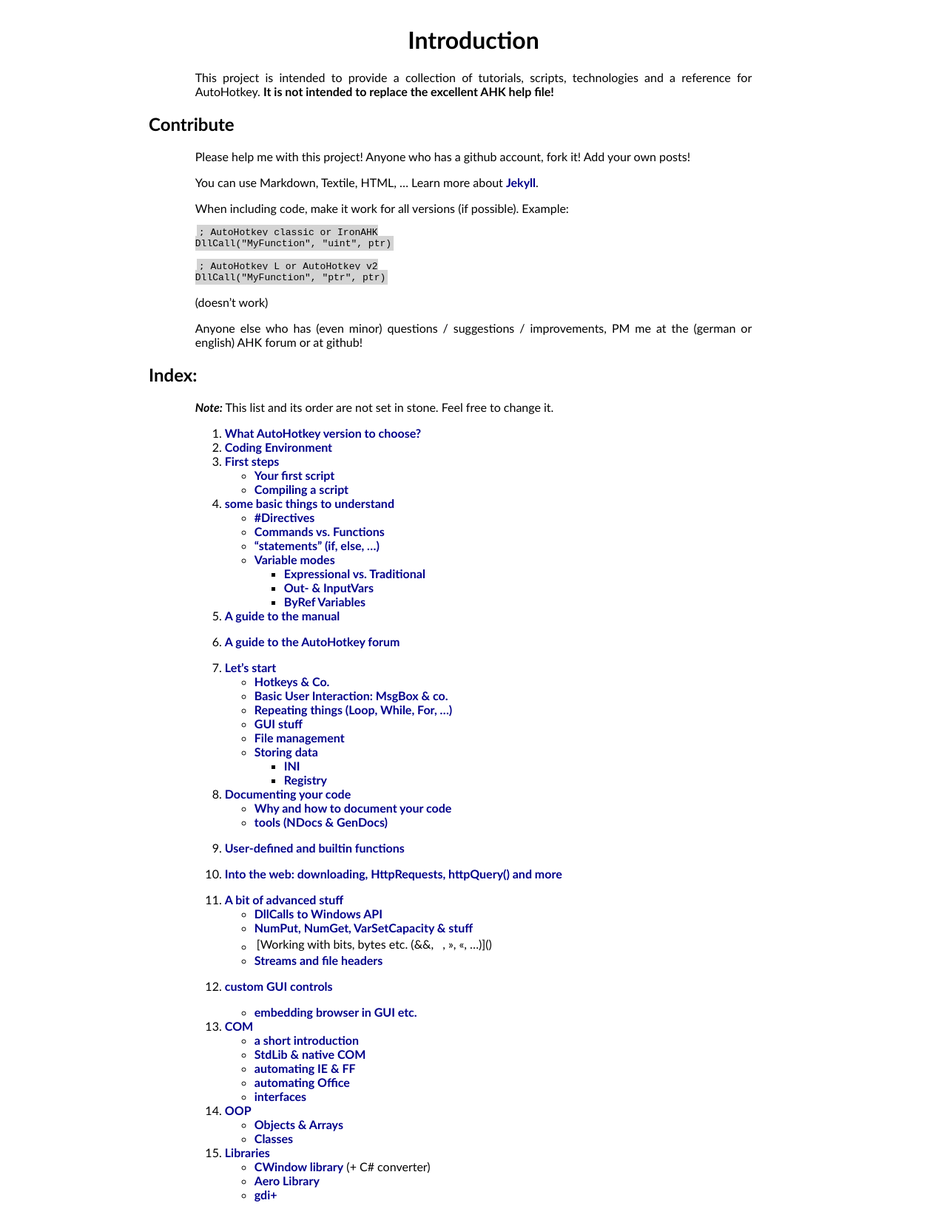
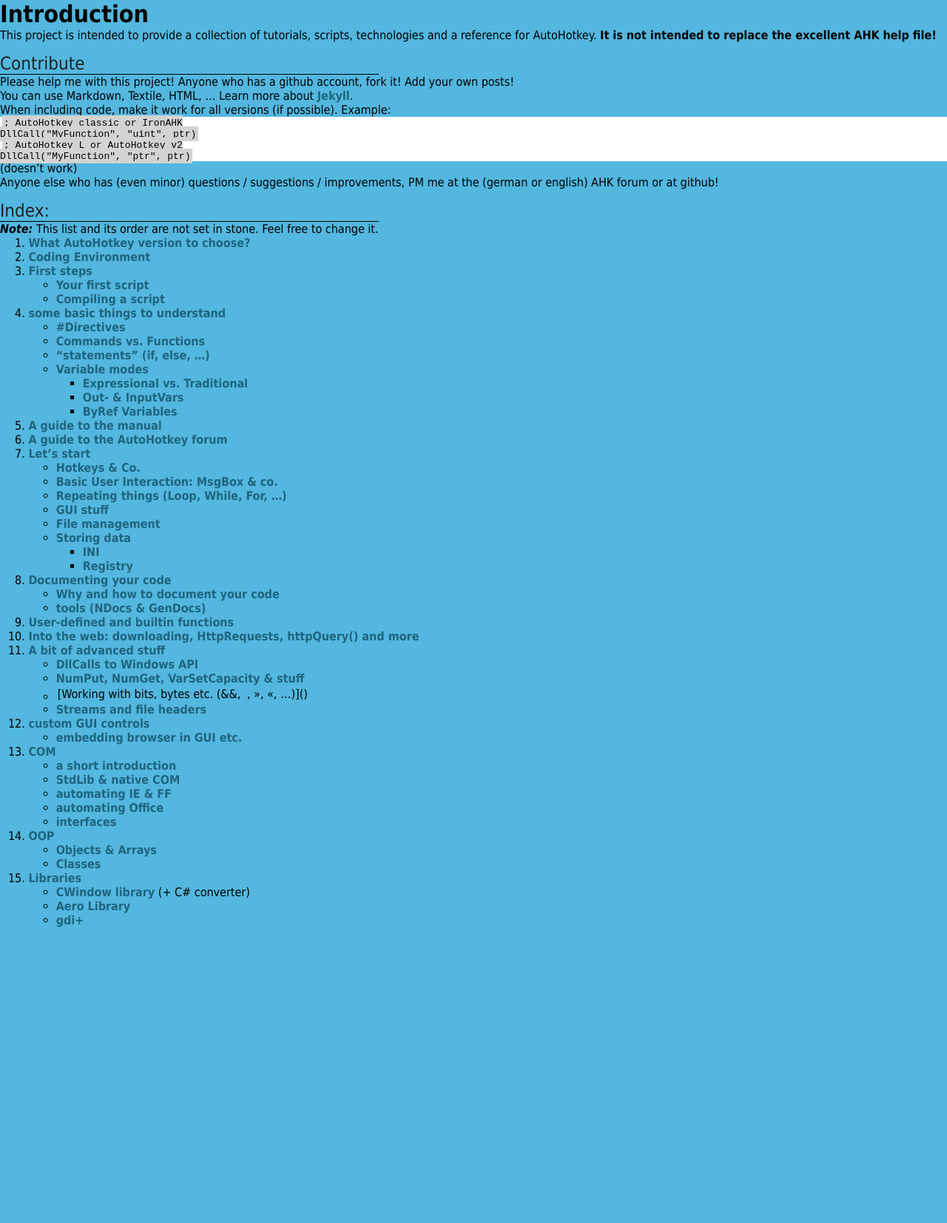
Before and after one commit to maul-esel/ahkbook, a Jekyll site: the page built from en/_posts/2011-10-29-Introduction.markdown, in a window 1280 px wide. Shown: the whole page at 74% size. Built offline with Jekyll 4.4.1, drawn with Linux system fonts in a browser that asks for light colours; after the commit the page ends 1254 px from its top, so only the background shows below that.

Commit message:
Near complete rewrite.  tests/index.html is a tester for this

```diff
--- a/css/default.css
+++ b/css/default.css
@@ -1,35 +1,59 @@
+* {
+	margin: 0;
+	padding: 0;
+}
+
 body {
-	padding: 5px;
-	font-family: Calibri, 'MS Sans Serif', sans-serif;
-	text-align: justify
+	padding: 0px;
+	font-family: Tahoma,
+             "DejaVu Sans",
+             sans-serif;
+        background-color: #53B7DF;
+}
+
+.content {
+	background-color: white;
+	color: #1F1F1F;
+	width: 1024px;
+	max-width: 90%;
+	margin: 15px auto 3px auto;
+	padding: 3% 1.5%;
+	-moz-box-shadow: 50px 50px 5px #ccc;
+	-webkit-box-shadow: 0px 0px 5px #ccc;
+	box-shadow: 0px 0px 60px #fff;
+
+
 }
 
 h1 {
-	text-align: center
+	color: #070707;
 }
 
-body > * {
-	margin-left: 20%;
-	margin-right: 20%
+h2,h3,h4,h5,h6,h7 {
+	color: #222;
+	margin-top: 15px;
 }
 
 h2 {
-	margin-left: 15%;
-	margin-right: 15%
+	border-bottom: solid 1px black;
+	width: 40%;
+	font-weight: 400;
 }
+
 h3 {
-	margin-left: 17.5%;
-	margin-right: 17.5%
+	font-style: oblique;
+	font-weight: 700;
 }
 
 a:link, a:visited {
-	color: darkblue;
+	color: #1F647F;
 	font-weight: bold;
 	text-decoration: none;
 }
 
 a:hover, a:focus {
-	text-decoration: underline
+	text-decoration: underline;
+	color: #2B89AF;
 }
 
 cite {
@@ -41,8 +65,14 @@ cite:before, cite:after {
 }
 
 blockquote {
-	padding: 5px;
-	background-color: lightgray
+	padding: 10px;
+	background-color: white;
+	margin: 8px 0 8px 5%;
+	width: 70%;
+	-moz-box-shadow:inset 0 0 10px #aaa;
+	-webkit-box-shadow:inset 0 0 10px #aaa;
+	box-shadow:inset 0 0 10px #aaa;
+
 }
 
 blockquote:first-letter {
@@ -63,3 +93,17 @@ code {
 	padding: 2.5px;
 	margin: 2.5px
 }
+
+ul,ol {
+	margin-left: 3%;
+}
+
+ol {
+	font-style: italic;
+	font-weight: bold;
+}
+
+ol li {
+	font-style: normal;
+	font-weight: normal;
+}
```
